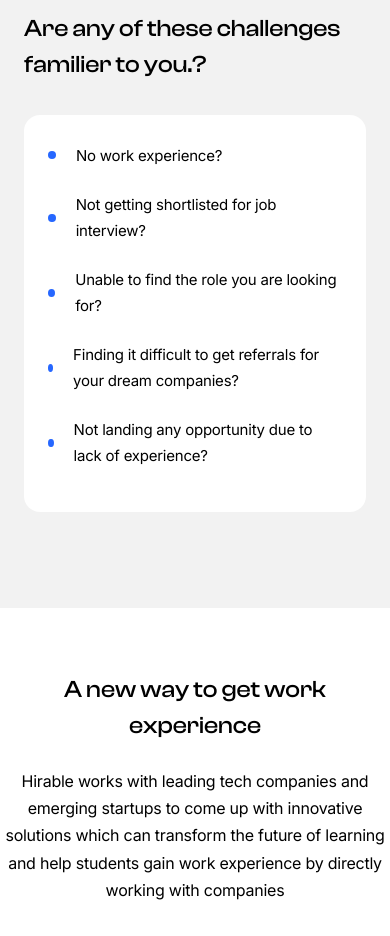
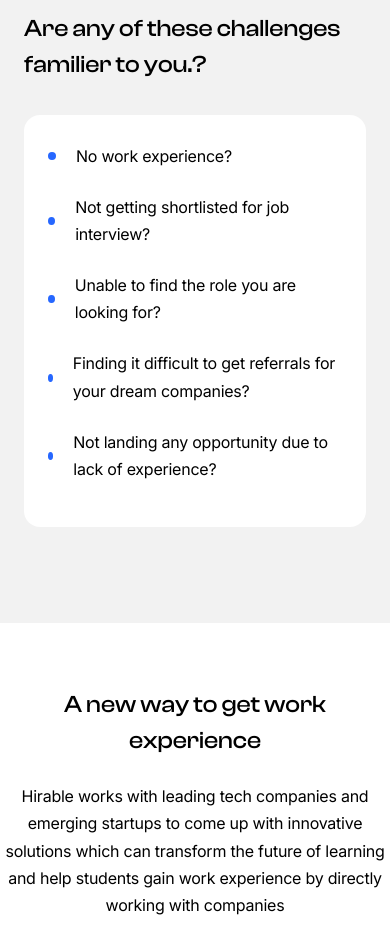
Before and after one commit to hameedg/intern, a Next.js app: page / in a window 390 px wide. Shown: the part 1740-2676 px from the top of the page. Built offline with nearby package versions, Linux system fonts and the light colour scheme; a web font is replaced by a local one.

Commit message:
changes improved

```diff
--- a/components/Point.jsx
+++ b/components/Point.jsx
@@ -3,7 +3,7 @@ const Point = (props) => {
     <div>
       <div className="flex mb-[16px] justify-start items-center font-inter">
         <div className="gl:bg-[#2667FF] gl:rounded-[50%] gl:w-[28px] gl:h-[28px] mr-[16px] gl:text-center text-[1rem] font-inter text-[#fff] bg-[#2667FF] rounded-[50%] w-[8px] h-[8px]"></div>
-        <div className="p-[0.25rem] font-[400] ms:text-[1.125rem] text-[1rem] leading-[1.7] tracking-[-0.015em] md:text-[15px] flex items-center">
+        <div className="p-[0.25rem] font-[400] ms:text-[1.125rem] text-[1rem] leading-[1.7] tracking-[-0.015em] flex items-center">
           {props.name}
         </div>
       </div>
```
